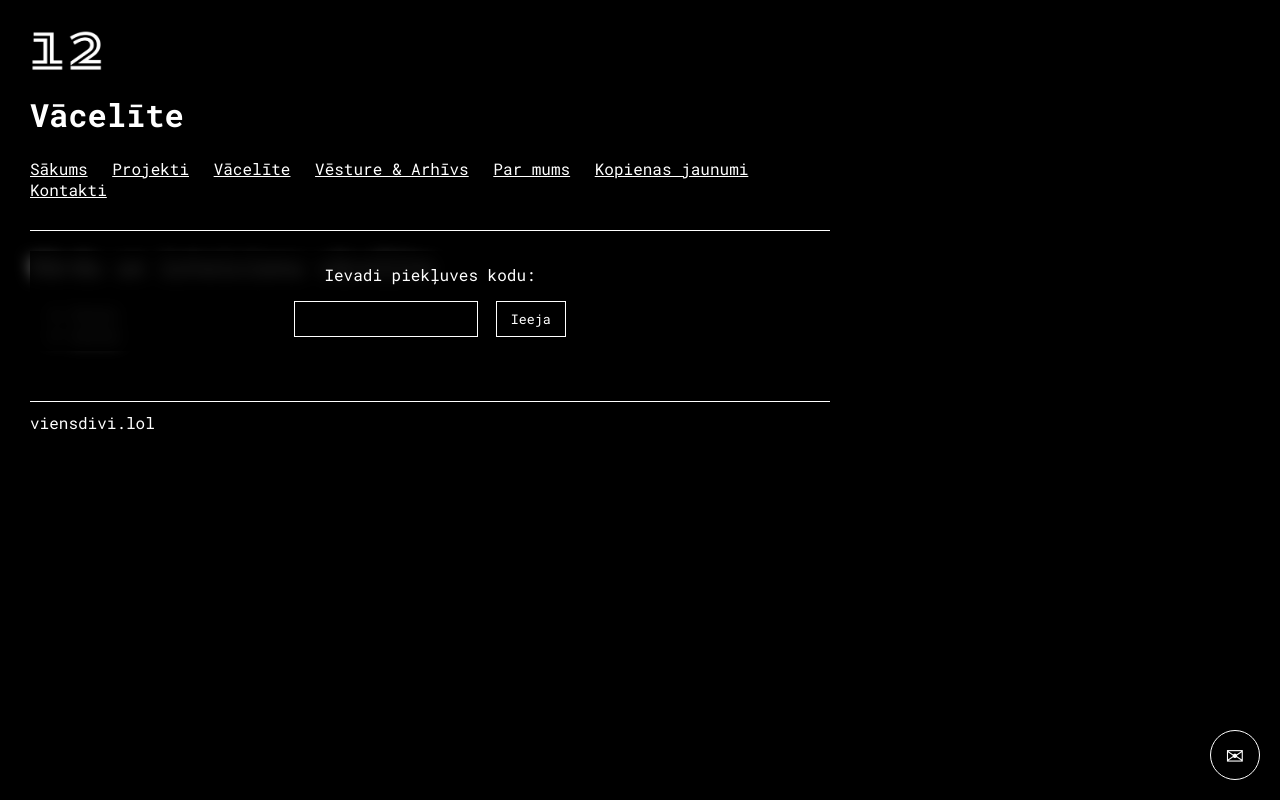
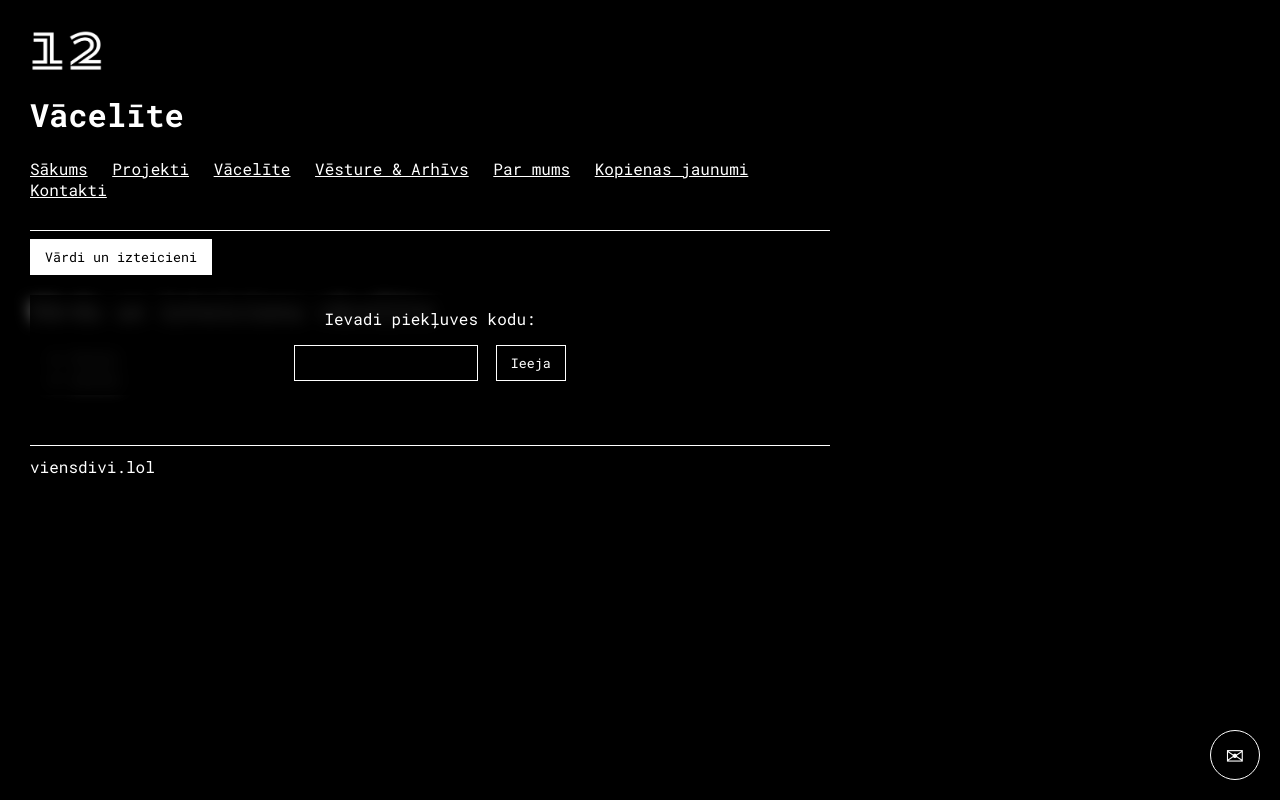
Before and after one commit to rbekons12/viensdivi.lol, a plain HTML site: page vacelite.html in a window 1280 px wide. Drawn offline with Linux system fonts and the light colour scheme.

Commit message:
Update vacelite.html

```diff
--- a/vacelite.html
+++ b/vacelite.html
@@ -24,6 +24,10 @@
         <a href="kontakti.html">Kontakti</a>
     </nav>
     <hr>
+
+    <div class="vacele-tabs">
+        <button class="vacele-tab active" data-target="vacele-vardi">Vārdi un izteicieni</button>
+    </div>
 
     <div id="vacele-vardi" class="vacele-panel active" data-code="sosla">
         <div class="vacele-panel-content blurred">
```
